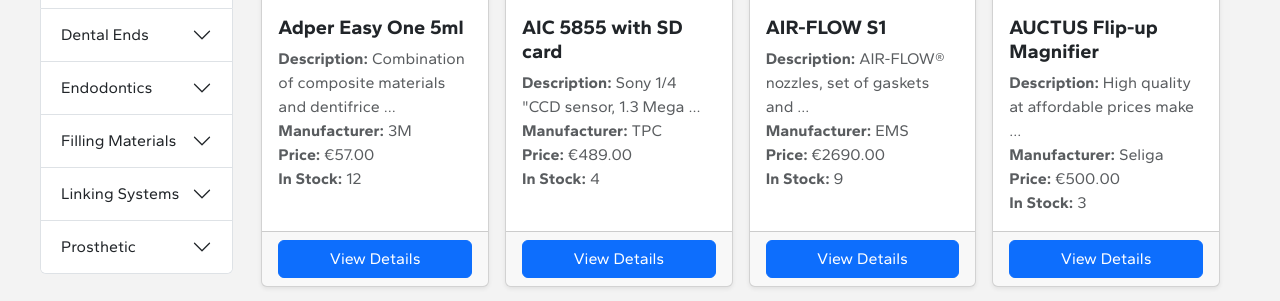
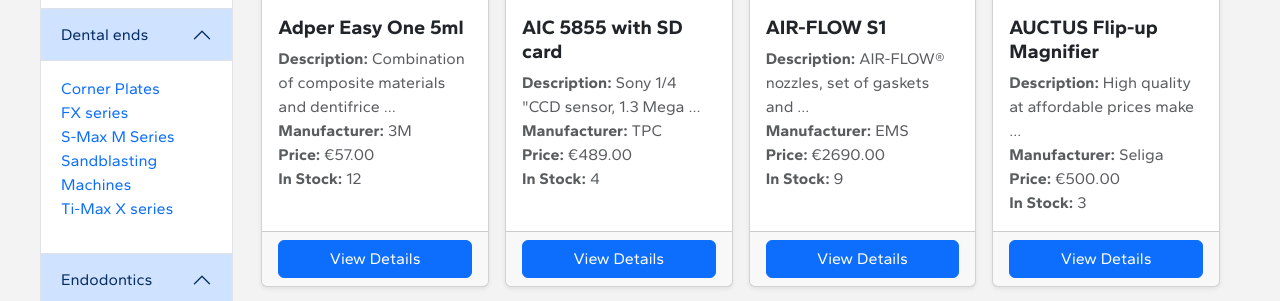
Before and after one commit to zbigniewszulc/bbdental, a Django app: page /products/all/ in a window 1280 px wide. Shown: the part 353-654 px from the top of the page. Run offline with Django 3.2, Linux system fonts and the light colour scheme; data comes from the database, SQL or seed files in the repository; some libraries are stand-ins or nearby versions.

Commit message:
Build dynamic Menu for Categories and Subcategories of products, add default image

```diff
--- a/products/models.py
+++ b/products/models.py
@@ -23,7 +23,10 @@ class Subcategory(models.Model):
 
     subcategory_name = models.CharField(max_length=30)
     category_id = models.ForeignKey(
-        'Category', null=True, blank=True, on_delete=models.SET_NULL
+        'Category',
+        null=True, blank=True,
+        on_delete=models.SET_NULL,
+        related_name='subcategories'
     )
 
     def __str__(self):
--- a/products/templates/products/all_products.html
+++ b/products/templates/products/all_products.html
@@ -11,115 +11,25 @@
         </div>
 
         <div class="accordion" id="categoryAccordion">
+            {% for category in categories %}
             <div class="accordion-item">
                 <h2 class="accordion-header">
                     <button class="accordion-button" type="button" data-bs-toggle="collapse"
-                        data-bs-target="#appliances-collapse" aria-expanded="true">
-                        Appliances
+                        data-bs-target="#{{ category.id }}" aria-expanded="true">
+                        {{ category.category_name }}
                     </button>
                 </h2>
-                <div id="appliances-collapse" class="accordion-collapse collapse show">
+                <div id="{{ category.id }}" class="accordion-collapse collapse show">
                     <div class="accordion-body">
                         <ul class="list-unstyled">
-                            <li><a href="#" class="text-decoration-none hover-bold hover-bold">Distillers</a></li>
-                            <li><a href="#" class="text-decoration-none hover-bold hover-bold">Intraoral Cameras</a></li>
-                            <li><a href="#" class="text-decoration-none hover-bold hover-bold">Magnifying Glass</a></li>
+                            {% for subcategory in category.subcategories.all|dictsort:"subcategory_name" %}
+                            <li><a href="#" class="text-decoration-none hover-bold hover-bold">{{ subcategory.subcategory_name }}</a></li>
+                            {% endfor %}
                         </ul>
                     </div>
                 </div>
             </div>
-
-            <div class="accordion-item">
-                <h2 class="accordion-header">
-                    <button class="accordion-button collapsed" type="button" data-bs-toggle="collapse"
-                        data-bs-target="#dentalends-collapse" aria-expanded="false">
-                        Dental Ends
-                    </button>
-                </h2>
-                <div id="dentalends-collapse" class="accordion-collapse collapse">
-                    <div class="accordion-body">
-                        <ul class="list-unstyled">
-                            <li><a href="#" class="text-decoration-none hover-bold">Corner Plates</a></li>
-                            <li><a href="#" class="text-decoration-none hover-bold">FX Series</a></li>
-                            <li><a href="#" class="text-decoration-none hover-bold">S-Max M Series</a></li>
-                            <li><a href="#" class="text-decoration-none hover-bold">Sandblasting Machines</a></li>
-                            <li><a href="#" class="text-decoration-none hover-bold">Ti-Max X Series</a></li>
-                        </ul>
-                    </div>
-                </div>
-            </div>
-
-            <div class="accordion-item">
-                <h2 class="accordion-header">
-                    <button class="accordion-button collapsed" type="button" data-bs-toggle="collapse"
-                        data-bs-target="#endodontics-collapse" aria-expanded="false">
-                        Endodontics
-                    </button>
-                </h2>
-                <div id="endodontics-collapse" class="accordion-collapse collapse">
-                    <div class="accordion-body">
-                        <ul class="list-unstyled">
-                            <li><a href="#" class="text-decoration-none hover-bold">Drills</a></li>
-                            <li><a href="#" class="text-decoration-none hover-bold">Gutta-percha</a></li>
-                            <li><a href="#" class="text-decoration-none hover-bold">Lentulo Spiral</a></li>
-                        </ul>
-                    </div>
-                </div>
-            </div>
-
-            <div class="accordion-item">
-                <h2 class="accordion-header">
-                    <button class="accordion-button collapsed" type="button" data-bs-toggle="collapse"
-                        data-bs-target="#filling-collapse" aria-expanded="false">
-                        Filling Materials
-                    </button>
-                </h2>
-                <div id="filling-collapse" class="accordion-collapse collapse">
-                    <div class="accordion-body">
-                        <ul class="list-unstyled">
-                            <li><a href="#" class="text-decoration-none hover-bold">Amalgams</a></li>
-                            <li><a href="#" class="text-decoration-none hover-bold">Compomors</a></li>
-                            <li><a href="#" class="text-decoration-none hover-bold">Composites</a></li>
-                        </ul>
-                    </div>
-                </div>
-            </div>
-
-            <div class="accordion-item">
-                <h2 class="accordion-header">
-                    <button class="accordion-button collapsed" type="button" data-bs-toggle="collapse"
-                        data-bs-target="#linking-collapse" aria-expanded="false">
-                        Linking Systems
-                    </button>
-                </h2>
-                <div id="linking-collapse" class="accordion-collapse collapse">
-                    <div class="accordion-body">
-                        <ul class="list-unstyled">
-                            <li><a href="#" class="text-decoration-none hover-bold">Connecting Systems</a></li>
-                            <li><a href="#" class="text-decoration-none hover-bold">Etches</a></li>
-                            <li><a href="#" class="text-decoration-none hover-bold">Sleepers</a></li>
-                        </ul>
-                    </div>
-                </div>
-            </div>
-
-            <div class="accordion-item">
-                <h2 class="accordion-header">
-                    <button class="accordion-button collapsed" type="button" data-bs-toggle="collapse"
-                        data-bs-target="#prosthetic-collapse" aria-expanded="false">
-                        Prosthetic
-                    </button>
-                </h2>
-                <div id="prosthetic-collapse" class="accordion-collapse collapse">
-                    <div class="accordion-body">
-                        <ul class="list-unstyled">
-                            <li><a href="#" class="text-decoration-none hover-bold">Cements</a></li>
-                            <li><a href="#" class="text-decoration-none hover-bold">Dental Impressions</a></li>
-                            <li><a href="#" class="text-decoration-none hover-bold">Temporary Restaurators</a></li>
-                        </ul>
-                    </div>
-                </div>
-            </div>
+            {% endfor %}
 
         </div>
     </aside>
@@ -141,11 +51,17 @@
 
             {% for product in products %}
             <div class="col">
-                <div class="card h-100 shadow-sm d-flex flex-column">
+                <div class="card h-100 shadow-sm d-flex flex-column product-card">
+                    <!-- If product has no image dispaly default image of no image -->
+                    {% if product.picture_location.url %}
                     <img src="{{ product.picture_location.url }}"
                          class="card-img-top img-fluid p-2 rounded"
-                         alt="{{ product.product_name }} image"
-                         style="height: 185px; object-fit: contain;">
+                         alt="{{ product.product_name }} image">
+                    {% else %}
+                    <img src="{% static 'images/noimage.webp' %}"
+                        class="card-img-top img-fluid p-2 rounded"
+                        alt="Image of no image">
+                    {% endif %}
 
                     <div class="card-body flex-grow-1 d-flex flex-column">
                         <h1 class="card-title h5 fw-bold text-dark">{{ product.product_name }}</h1>
--- a/products/views.py
+++ b/products/views.py
@@ -1,5 +1,5 @@
 from django.shortcuts import render
-from .models import Product
+from .models import Product, Category, Subcategory
 
 # Create your views here.
 
@@ -20,8 +20,11 @@ def all_products(request):
     """
 
     products = Product.objects.all().order_by('product_name')
+    categories = Category.objects.all().order_by('category_name')
+
     context = {
-        'products': products
+        'products': products,
+        'categories': categories
     }
     return render(request, 'products/all_products.html', context)
 
--- a/static/css/base.css
+++ b/static/css/base.css
@@ -88,6 +88,11 @@ footer {
     height: 45px;
 }
 
+.product-card img {
+    height: 185px;
+    object-fit: contain;
+}
+
 /***************************** Media queries **********************************/
 /* Medium size devices */
 @media (min-width: 768px) {
```
Also changed, not shown: static/images/noimage.webp (added).
